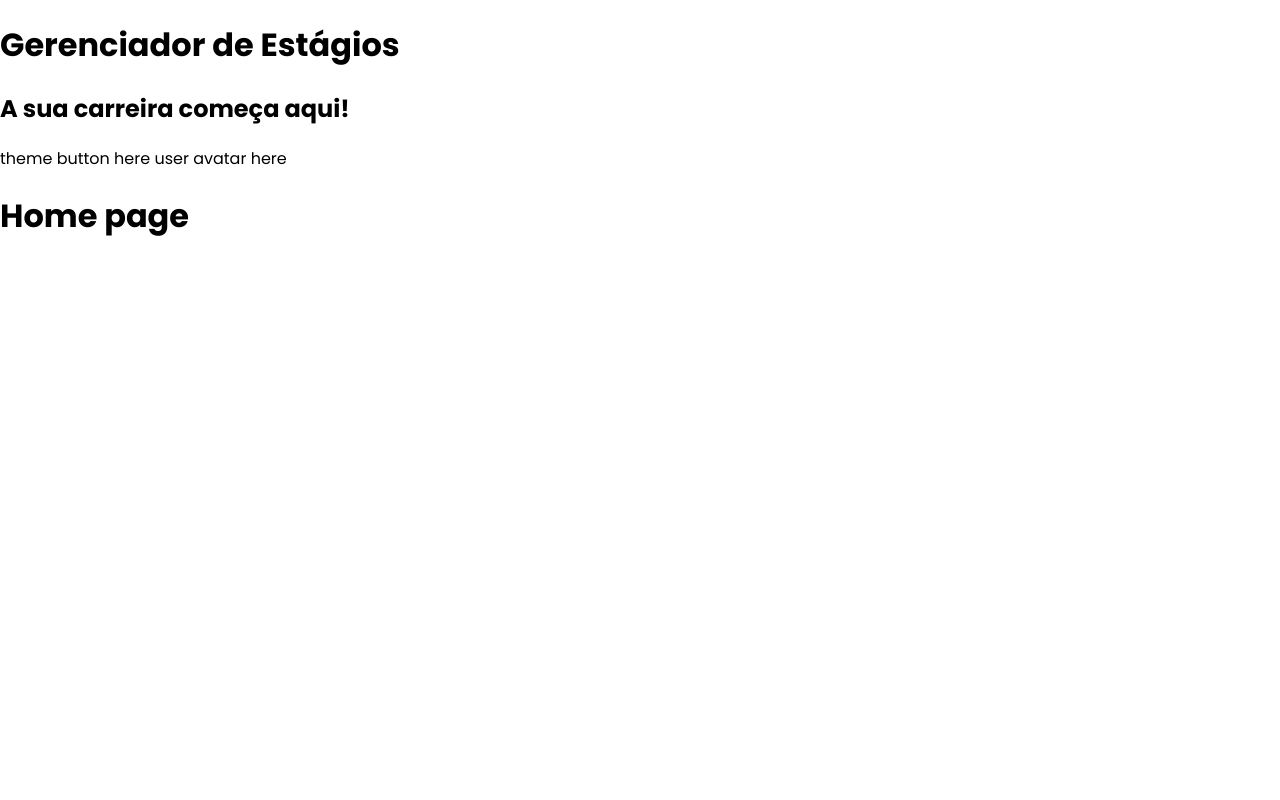
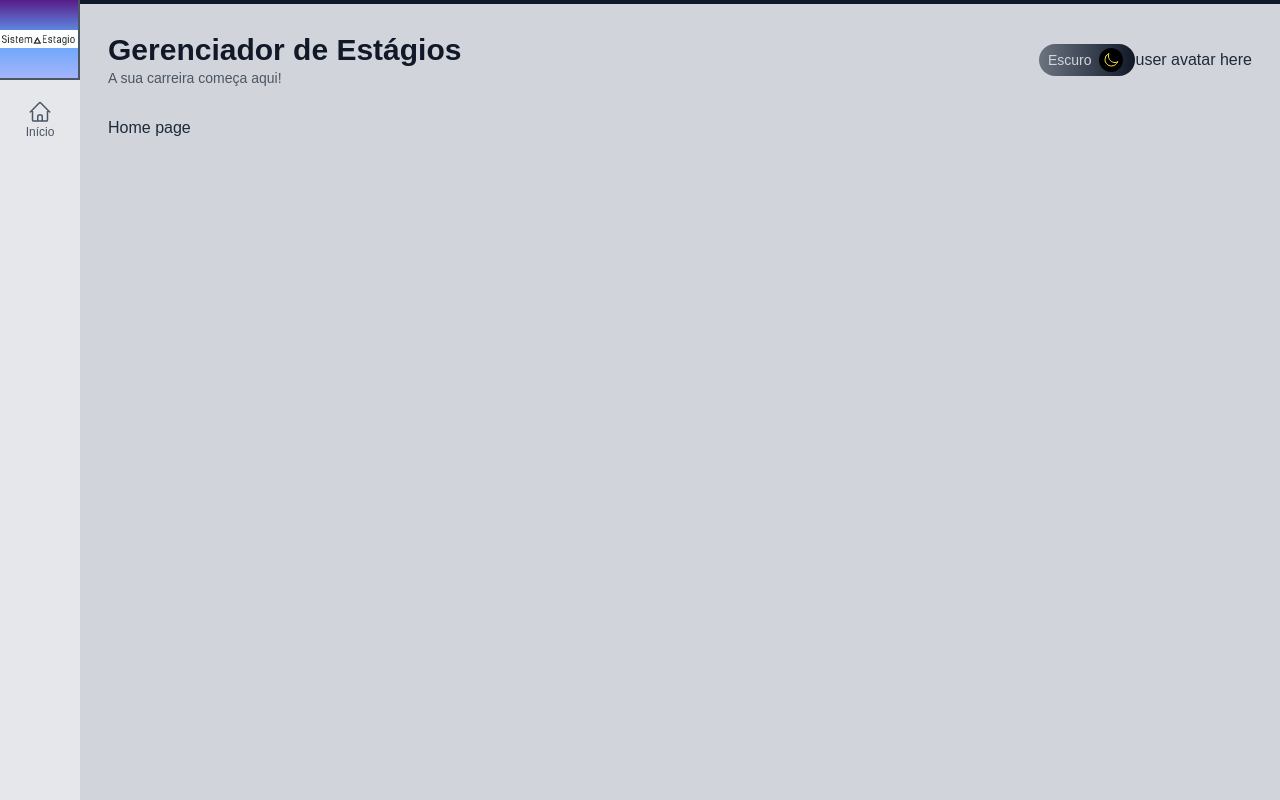
Before and after one commit to HenryLucca/sistema-estagio, a Next.js app: page / in a window 1280 px wide. Built offline with nearby package versions, Linux system fonts and the light colour scheme.

Commit message:
create context to theme button and fix css bug

```diff
--- /dev/null
+++ b/src/components/page-components/ChangeThemeButton.tsx
@@ -0,0 +1,52 @@
+import { IconMoon, IconSun } from "@/icons/icons";
+
+interface ChangeThemeButtonProps {
+    theme: string;
+    changeTheme: () => void;
+}
+
+export default function ChangeThemeButton(props: ChangeThemeButtonProps){
+    return (
+        props.theme === 'dark' ?(
+            <div onClick={props.changeTheme} className={`
+                hidden sm:flex items-center justify-center cursor-pointer
+                bg-gradient-to-r from-yellow-300 to-yellow-600
+                w-14 lg:w-24 h-8 p-1 rounded-full
+            `}>
+                <div className={`
+                    flex items-center justify-center
+                    bg-white text-yellow-600
+                    h-6 w-6 rounded-full
+                `}>
+                    {IconSun(4)}
+                </div>
+                <div className={`
+                    hidden lg:flex items-center ml-2
+                    text-white
+                `}>
+                    <span className="text-xs">Claro</span>
+                </div>
+            </div>
+        ) : (
+            <div onClick={props.changeTheme} className={`
+                hidden sm:flex items-center justify-end cursor-pointer
+                bg-gradient-to-r from-gray-500 to-gray-900
+                w-14 lg:w-24 h-8 p-1 rounded-full
+            `}>
+                <div className={`
+                    hidden lg:flex items-center mr-2
+                    text-gray-300
+                `}>
+                    <span className="text-sm">Escuro</span>
+                </div>
+                <div className={`
+                    flex items-center justify-center
+                    bg-black text-yellow-300
+                    w-6 h-6 rounded-full mr-2
+                `}>
+                    {IconMoon(4)}
+                </div>
+            </div>
+        )
+    )
+}
--- a/src/components/page-components/Layout.tsx
+++ b/src/components/page-components/Layout.tsx
@@ -1,3 +1,4 @@
+import useAppData from "@/hooks/useContext/useAppData";
 import Content from "./Content";
 import SideBar from "./SideBar";
 import TopBar from "./TopBar";
@@ -9,10 +10,16 @@ interface LayoutProps {
 }
 
 export default function Layout(props: LayoutProps) {
+  const { theme } = useAppData();
   return (
-    <div className={`flex h-screen w-screen`}>
+    <div className={`${theme} flex h-screen w-screen`}>
       <SideBar />
-      <div>
+      <div
+        className={`flex flex-col w-full p-7
+                    border-t-4 border-gray-900
+                    bg-gray-300 dark:bg-gray-800
+                    text-gray-800 dark:text-gray-200`}
+      >
         <TopBar title={props.title} subtitle={props.subtitle} />
         <Content>{props.children}</Content>
       </div>
--- a/src/components/page-components/SideBar.tsx
+++ b/src/components/page-components/SideBar.tsx
@@ -1,11 +1,40 @@
-interface SideBarProps {
+import Image from "next/image";
+import SideItem from "./SideItem";
+import { IconHome } from "@/icons/icons";
 
+export default function SideBar() {
+
+  return (
+    <aside className={`
+    flex flex-col
+    bg-gray-200 text-gray-700
+    dark:bg-gray-900 dark:text-gray-200
+    `}>
+      <div
+        className={`
+                flex flex-col items-center justify-center
+                bg-gradient-to-t from-indigo-300 via-blue-400 to-purple-900
+                h-20 w-20 border-r-2 border-b-2 border-gray-600
+            `}
+      >
+        <Image src="/logo_jpg.jpg" alt="Logo" width={280} height={64} />
+      </div>
+
+      <ul className="flex-grow">
+        <SideItem text="Início" icon={IconHome} url="/" />
+      </ul>
+
+      {/* <ul className={`flex`}>
+        <SideItem
+          text="Sair"
+          icon={IconLogout}
+          onClick={logout}
+          className={`
+            text-red-600 dark:text-red-400
+            hover:bg-red-400 hover:text-white dark:hover:text-white
+            `}
+        />
+      </ul> */}
+    </aside>
+  );
 }
-
-export default function SideBar(props: SideBarProps){
-    return (
-        <div>
-
-        </div>
-    )
-}
--- a/src/components/page-components/SideItem.tsx
+++ b/src/components/page-components/SideItem.tsx
@@ -1,11 +1,50 @@
+import Link from "next/link";
+
 interface SideItemProps {
-
+  url?: string; // where do we want to go when we click on the menu item
+  text: string; // what text do we want to show on the menu item
+  icon: any; // what icon do we want to show on the menu item
+  className?: string;
+  onClick?: (e: any) => void;
 }
 
-export default function SideItem(props: SideItemProps){
+export default function SideItem(props: SideItemProps) {
+  function renderLink() {
     return (
-        <div>
+      <a
+        className={`
+            flex flex-col justify-center items-center
+            h-20 w-20
+            text-gray-600
+            dark:text-gray-200
+            ${props.className}
+        `}
+      >
+        {props.icon}
+        <span
+          className={`
+                text-xs font-light
+                `}
+        >
+          {props.text}
+        </span>
+      </a>
+    );
+  }
 
-        </div>
-    )
+  return (
+    <li onClick={props.onClick} className={`
+            hover:bg-gray-100 dark:hover:bg-gray-800
+            cursos-pointer
+        `}
+    >
+      {props.url ? (
+        <Link href={props.url} legacyBehavior>
+          {renderLink()}
+        </Link>
+      ) : (
+        renderLink()
+      )}
+    </li>
+  );
 }
--- a/src/components/page-components/TopBar.tsx
+++ b/src/components/page-components/TopBar.tsx
@@ -1,3 +1,5 @@
+import useAppData from "@/hooks/useContext/useAppData";
+import ChangeThemeButton from "./ChangeThemeButton";
 import Title from "./Title";
 
 interface TopBarProps {
@@ -6,11 +8,13 @@ interface TopBarProps {
 }
 
 export default function TopBar(props: TopBarProps){
+    const {theme, changeTheme} = useAppData(); // empty string is considered light mode
+
     return (
         <div className={`flex border-stone-900`}>
             <Title title={props.title} subtitle={props.subtitle} />
             <div className="flex flex-grow justify-end items-center">
-                <span>theme button here </span>
+                <ChangeThemeButton theme={theme === undefined ? '' : theme} changeTheme={changeTheme}/>
                 <span>user avatar here </span>
             </div>
         </div>
--- /dev/null
+++ b/src/context/AppContext.tsx
@@ -0,0 +1,38 @@
+import { createContext, useEffect, useState } from "react";
+
+interface AppContextProps {
+    theme?: string;
+    changeTheme: () => void;
+}
+
+const AppContext = createContext<AppContextProps>({
+    theme: '',
+    changeTheme: () => null
+});
+
+export function AppProvider(props: any){
+
+    const [theme, setTheme] = useState('');
+
+    function changeTheme(){
+        const newTheme = theme === 'dark' ? '' : 'dark';
+        setTheme(newTheme);
+        localStorage.setItem('theme', newTheme);
+    }
+
+    useEffect(() => {
+        const theme = localStorage.getItem('theme');
+        setTheme(theme ?? '');
+    }, []);
+
+    return (
+        <AppContext.Provider value={{
+            theme,
+            changeTheme
+        }}>
+            {props.children}
+        </AppContext.Provider>
+    )
+}
+
+export default AppContext;
--- /dev/null
+++ b/src/hooks/useContext/useAppData.ts
@@ -0,0 +1,6 @@
+import { useContext } from "react";
+import AppContext from "../../context/AppContext";
+
+const useAppData = () => useContext(AppContext);
+
+export default useAppData;
--- a/src/icons/icons.tsx
+++ b/src/icons/icons.tsx
@@ -39,23 +39,6 @@ export const IconConfig = (
     />
   </svg>
 );
-////////////////////////////// ICON BELL ////////////////////////////////
-export const IconBell = (
-  <svg
-    xmlns="http://www.w3.org/2000/svg"
-    fill="none"
-    viewBox="0 0 24 24"
-    strokeWidth={1.5}
-    stroke="currentColor"
-    className="w-6 h-6"
-  >
-    <path
-      strokeLinecap="round"
-      strokeLinejoin="round"
-      d="M14.857 17.082a23.848 23.848 0 005.454-1.31A8.967 8.967 0 0118 9.75v-.7V9A6 6 0 006 9v.75a8.967 8.967 0 01-2.312 6.022c1.733.64 3.56 1.085 5.455 1.31m5.714 0a24.255 24.255 0 01-5.714 0m5.714 0a3 3 0 11-5.714 0"
-    />
-  </svg>
-);
 ////////////////////////////// ICON LOGOUT ////////////////////////////////
 export const IconLogout = (
   <svg
@@ -81,7 +64,8 @@ export const IconSun = (size = 6) => (
     viewBox="0 0 24 24"
     strokeWidth={1.5}
     stroke="currentColor"
-    className={`w-${size} h-${size}`}
+    className={`w-6 h-${size}`}
+    style={{width: `${0.25 * size}rem`, height: `${0.25 * size}rem`}}
   >
     <path
       strokeLinecap="round"
@@ -99,6 +83,7 @@ export const IconMoon = (size = 6) => (
     strokeWidth={1.5}
     stroke="currentColor"
     className={`w-${size} h-${size}`}
+    style={{width: `${0.25 * size}rem`, height: `${0.25 * size}rem`}}
   >
     <path
       strokeLinecap="round"
--- a/src/pages/_app.tsx
+++ b/src/pages/_app.tsx
@@ -1,6 +1,13 @@
-import '@/styles/globals.css'
-import type { AppProps } from 'next/app'
+import "@/styles/globals.css";
+import type { AppProps } from "next/app";
+import { AppProvider } from "@/context/AppContext";
 
-export default function App({ Component, pageProps }: AppProps) {
-  return <Component {...pageProps} />
+function App({ Component, pageProps }: AppProps) {
+  return (
+    <AppProvider>
+      <Component {...pageProps} />
+    </AppProvider>
+  );
 }
+
+export default App;
--- a/src/styles/globals.css
+++ b/src/styles/globals.css
@@ -1,6 +1,6 @@
-/* @tailwind base;
+@tailwind base;
 @tailwind components;
-@tailwind utilities; */
+@tailwind utilities;
 
 @import url('https://fonts.googleapis.com/css2?family=Poppins:wght@100;200;300;400;500;600;700;800;900&display=swap');
 
@@ -10,14 +10,6 @@
   --background-start-rgb: 214, 219, 220;
   --background-end-rgb: 255, 255, 255;
 } */
-
-@media (prefers-color-scheme: dark) {
-  :root {
-    --foreground-rgb: 255, 255, 255;
-    --background-start-rgb: 0, 0, 0;
-    --background-end-rgb: 0, 0, 0;
-  }
-}
 
 html, body {
   padding: 0;
--- a/tailwind.config.js
+++ b/tailwind.config.js
@@ -1,10 +1,19 @@
 /** @type {import('tailwindcss').Config} */
 module.exports = {
+  purge: [
+    './src/pages/**/*.{js,ts,jsx,tsx,mdx}',
+    './src/components/**/*.{js,ts,jsx,tsx,mdx}',
+  ],
   content: [
     './src/pages/**/*.{js,ts,jsx,tsx,mdx}',
     './src/components/**/*.{js,ts,jsx,tsx,mdx}',
     './src/app/**/*.{js,ts,jsx,tsx,mdx}',
+    './src/icons/**/*.{js,ts,jsx,tsx,mdx}'
   ],
+  darkMode: 'class', // or 'media' or 'class' or 'false'
+  // media => dark mode based on system settings, if there is a 'dark' it will be dark mode, else light mode
+  // class => dark mode based on class 'dark' in html tag
+  // false => no dark mode
   theme: {
     extend: {
       backgroundImage: {
```
Also changed, not shown: public/logo_jpg.jpg (added).
